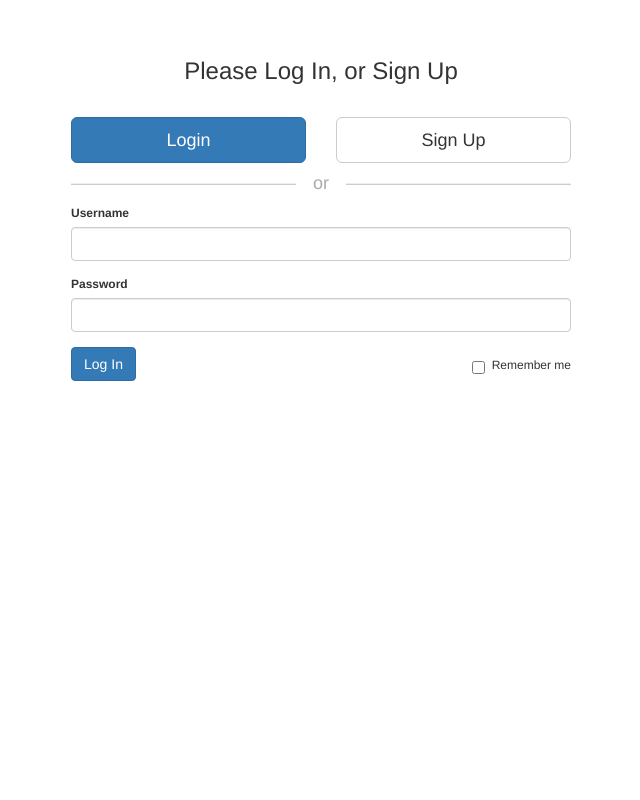
After one commit to Taufiqurrochman/ci3, a CodeIgniter app: the page made by application/views/user/home.php in a window 1280 px wide. The commit adds this page. Shown: the whole page, without its empty margins (319-959 px from the left). Run offline with CodeIgniter, Linux system fonts and the light colour scheme; some libraries are stand-ins or nearby versions.

Commit message:
Tugas08, 09, 10

```diff
--- a/application/controllers/Kategori.php
+++ b/application/controllers/Kategori.php
@@ -13,8 +13,8 @@ class Kategori extends CI_Controller {
 
 	public function index()
 	{
-			$limit = 1;
-			$url = $this->uri->segment(3);//mengambil kode untuk segmentasi paging
+		$limit = 1;
+		$url = $this->uri->segment(3);//mengambil kode untuk segmentasi paging
 			// Jika searching atau filtering tidak terpilih(index)
 			$paging = $this->data_kategori->getRows();//Ambbil jumlah baris pada tabel
 			$data['kategori'] = $this->data_kategori->get_all_data($limit, $url);//ambil data dari Model
--- /dev/null
+++ b/application/views/user/home.php
@@ -0,0 +1,177 @@
+<link href="//netdna.bootstrapcdn.com/bootstrap/3.0.0/css/bootstrap.min.css" rel="stylesheet" id="bootstrap-css">
+<script src="//netdna.bootstrapcdn.com/bootstrap/3.0.0/js/bootstrap.min.js"></script>
+<script src="//code.jquery.com/jquery-1.11.1.min.js"></script>
+<!------ Include the above in your HEAD tag ---------->
+<style type="text/css">
+	  body {
+    padding-top: 15px;
+    font-size: 12px
+  }
+  .main {
+    max-width: 500px;
+    margin: 0 auto;
+  }
+  .login-or {
+    position: relative;
+    font-size: 18px;
+    color: #aaa;
+    margin-top: 10px;
+            margin-bottom: 10px;
+    padding-top: 10px;
+    padding-bottom: 10px;
+  }
+  .span-or {
+    display: block;
+    position: absolute;
+    left: 50%;
+    top: -2px;
+    margin-left: -25px;
+    background-color: #fff;
+    width: 50px;
+    text-align: center;
+  }
+  .hr-or {
+    background-color: #cdcdcd;
+    height: 1px;
+    margin-top: 0px !important;
+    margin-bottom: 0px !important;
+  }
+  h3 {
+    text-align: center;
+    line-height: 300%;
+  }
+</style>
+
+<div class="container">
+  <div class="row">
+
+    <div class="main">
+
+      <h3>Please Log In, or Sign Up</h3>
+      <div class="row">
+        <div class="col-xs-6 col-sm-6 col-md-6">
+          <a href="#" class="btn btn-lg btn-primary btn-block" id="login">Login</a>
+        </div>
+        <div class="col-xs-6 col-sm-6 col-md-6">
+          <a href="#" class="btn btn-lg btn-default btn-block" id="sign_up">Sign Up</a>
+        </div>
+      </div>
+      <div class="login-or">
+        <hr class="hr-or">
+        <span class="span-or">or</span>
+      </div>
+
+      <div id="frm_login">
+      	<?php echo form_open('user/login') ?>
+        <div class="form-group">
+          <label for="inputUsernameEmail">Username</label>
+          <input type="text" class="form-control" name="username">
+        </div>
+        <div class="form-group">
+          <label for="inputPassword">Password</label>
+          <input type="password" class="form-control" name="password">
+        </div>
+        <div class="checkbox pull-right">
+          <label>
+            <input type="checkbox">
+            Remember me </label>
+        </div>
+        <button type="submit" class="btn btn btn-primary">
+          Log In
+        </button>
+        <?php echo form_close() ?>
+      </div>
+
+      <div id="frm_sign_up">
+      	<?php echo form_open('user/register') ?>
+        <div class="form-group">
+          <label for="inputUsernameEmail">Username</label>
+          <input type="text" class="form-control" name="username" value="<?=set_value('username')?>">
+        </div>
+        <div class="form-group">
+          <label for="inputEmail">Email</label>
+          <input type="email" class="form-control" name="email" value="<?=set_value('email')?>">
+        </div>
+        <div class="form-group">
+          <label for="inputPassword">Password</label>
+          <input type="password" class="form-control" name="password">
+        </div>
+        <div class="form-group">
+          <label for="inputCPassword">Confirm Password</label>
+          <input type="password" class="form-control" name="passconf">
+        </div>
+        <div class="form-group">
+          <label for="inputName">Name</label>
+          <input type="text" class="form-control" name="name" value="<?=set_value('name')?>">
+        </div>
+        <div class="form-group">
+          <label for="inputPostal">Zip Code</label>
+          <input type="text" class="form-control" name="zip_code" value="<?=set_value('zip_code')?>">
+        </div>
+        <div class="checkbox pull-right">
+          <label>
+            <input type="checkbox">
+            Remember me </label>
+        </div>
+        <button type="submit" class="btn btn btn-success">
+          Register
+        </button>
+        <?php echo form_close() ?>
+      </div>
+
+    <?php
+	if(validation_errors()){
+		echo "<div class='alert alert-danger'>
+ 			  <strong>Danger!</strong><br>".validation_errors()."
+			  </div>"
+			  ;
+		}
+	if($this->session->flashdata('login_false')){
+		echo "
+		<div class='alert alert-danger'>
+ 			<strong>Danger!</strong><br>".$this->session->flashdata('login_false')."
+		</div>";
+		}
+	if($this->session->flashdata('register')){
+		echo "
+		<div class='alert alert-info'>
+ 			<strong>Danger!</strong><br>".$this->session->flashdata('register')."
+		</div>";
+		}
+	if($this->session->flashdata('include_login')){
+		echo "
+		<div class='alert alert-warning'>
+ 			<strong>Danger!</strong><br>".$this->session->flashdata('include_login')."
+		</div>";
+		}
+	?>
+    </div>
+
+  </div>
+
+<script type="text/javascript">
+  	$('document').ready(function(){
+  		$('#frm_sign_up').hide();
+  	});
+
+  	$('#sign_up').click(function(){
+  		$('#sign_up').removeClass();
+  		$('#login').removeClass();
+  		$('#sign_up').addClass('btn btn-lg btn-primary btn-block');
+  		$('#login').addClass('btn btn-lg btn-default btn-block');
+
+  		$('#frm_login').hide();
+  		$('#frm_sign_up').fadeIn(500);
+  	});
+
+  	$('#login').click(function(){
+  		$('#sign_up').removeClass();
+  		$('#login').removeClass();
+  		$('#sign_up').addClass('btn btn-lg btn-default btn-block');
+  		$('#login').addClass('btn btn-lg btn-primary btn-block');
+
+  		$('#frm_sign_up').hide();
+  		$('#frm_login').fadeIn(500);
+  	});
+
+</script>
```
Also changed, not shown: application/controllers/User.php (added, +62 -0 lines), application/models/data_user.php (added, +37 -0 lines), application/views/blogger/header.php (+6 -2 lines), application/views/blogger/tampil_blog.php (+4 -3 lines).
